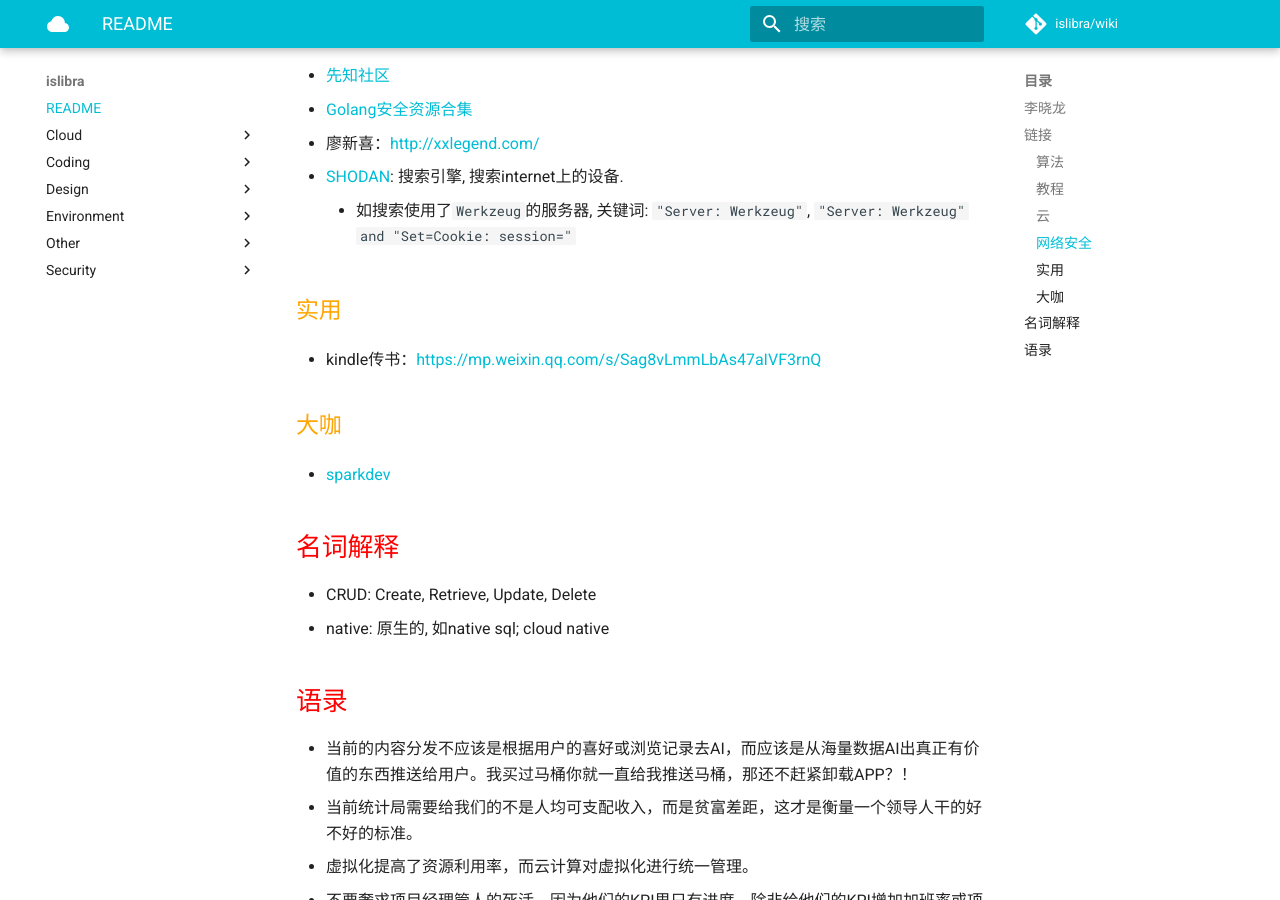
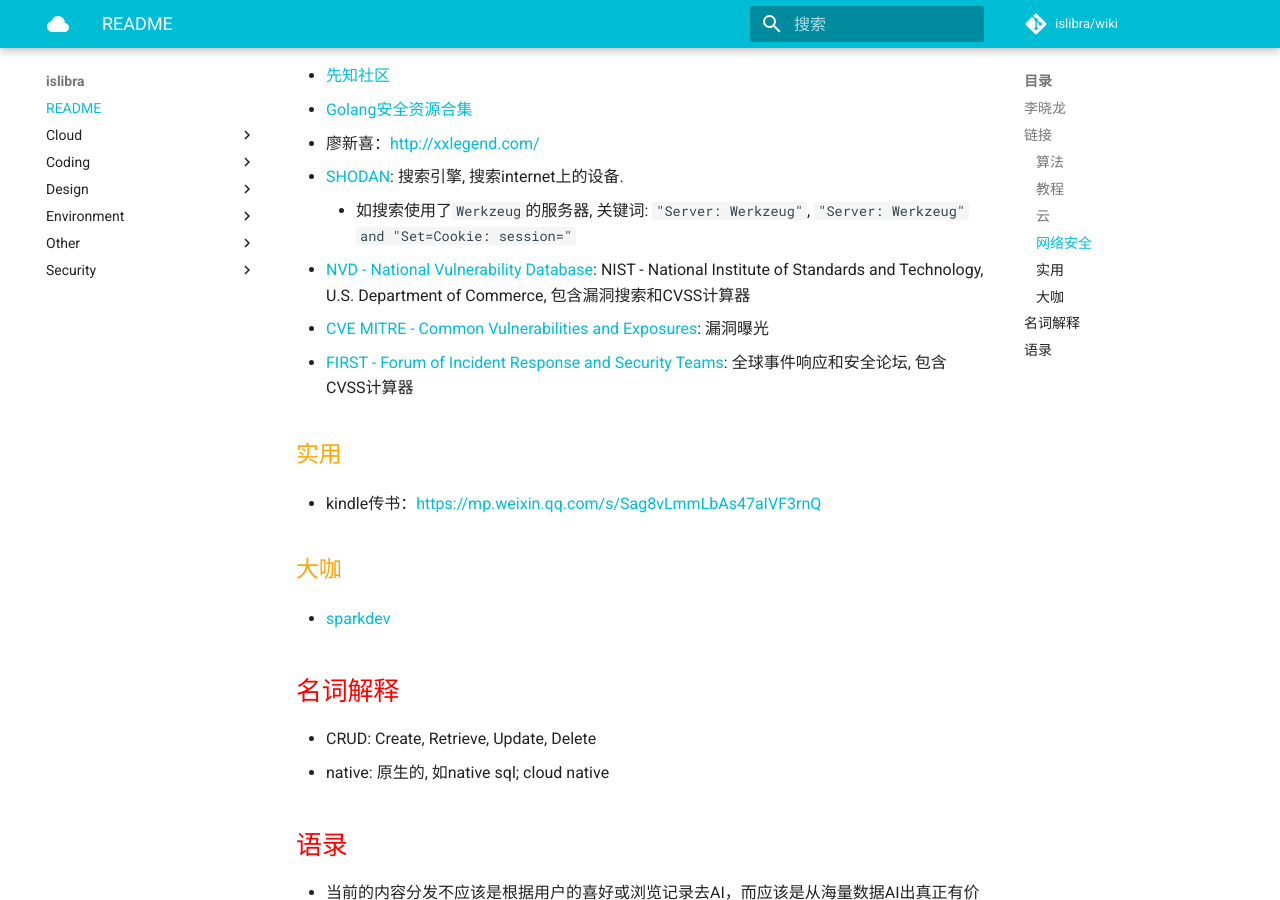
Before and after one commit to islibra/wiki, an MkDocs documentation site: the page built from docs/README.md, in a window 1280 px wide and 900 px high, scrolled down 1245 px. Built offline with MkDocs 1.6.1 and Material for MkDocs 9.7.7, drawn with Linux system fonts in a browser that asks for light colours; comment, search, counter and statistics services are not loaded.

Commit message:
Update README.md

```diff
--- a/docs/README.md
+++ b/docs/README.md
@@ -45,6 +45,10 @@
 - 廖新喜：<http://xxlegend.com/>
 - [SHODAN](https://www.shodan.io/): 搜索引擎, 搜索internet上的设备.
     - 如搜索使用了`Werkzeug`的服务器, 关键词: `"Server: Werkzeug"`, `"Server: Werkzeug" and "Set=Cookie: session="`
+- [NVD - National Vulnerability Database](https://nvd.nist.gov/): NIST - National Institute of Standards and Technology, U.S. Department of Commerce, 包含漏洞搜索和CVSS计算器
+- [CVE MITRE - Common Vulnerabilities and Exposures](https://cve.mitre.org/): 漏洞曝光
+- [FIRST - Forum of Incident Response and Security Teams](https://www.first.org/cvss/): 全球事件响应和安全论坛, 包含CVSS计算器
+
 
 ### 实用
 
```
